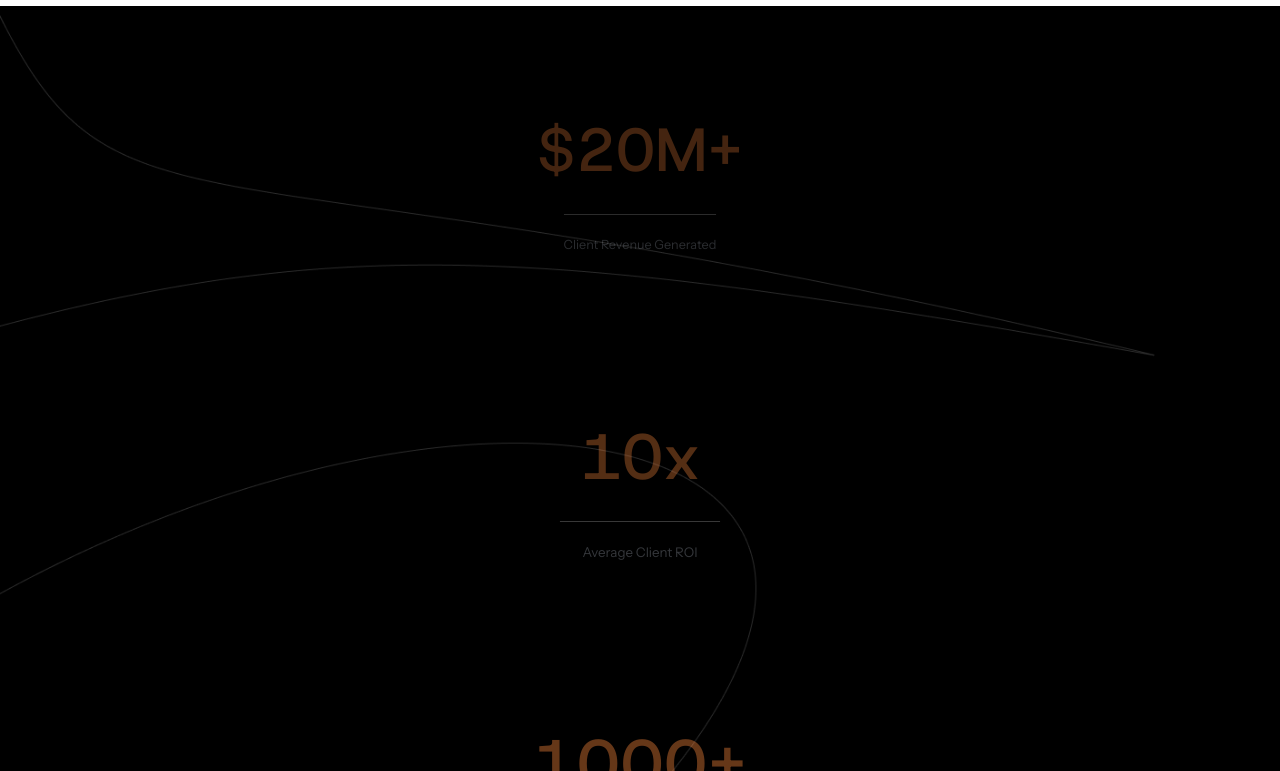
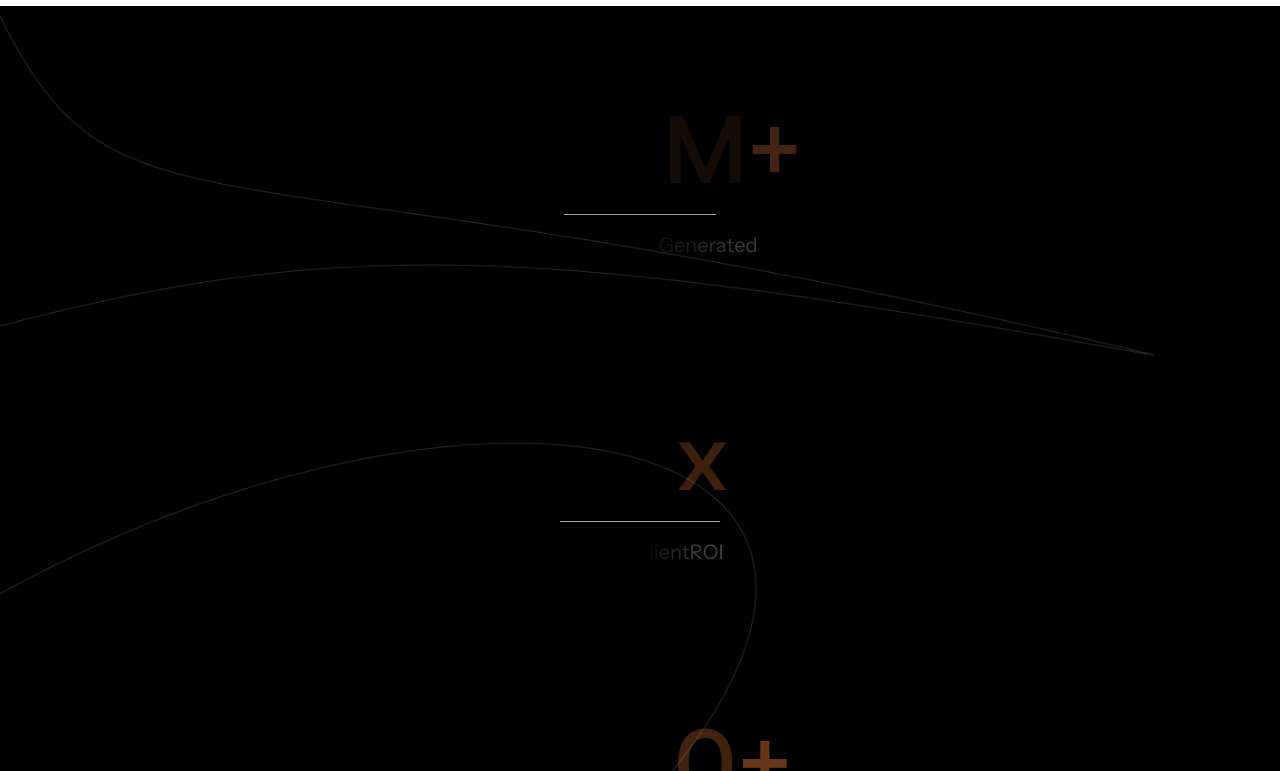
Before and after one commit to Digital-Six25/digital6, a Next.js app: page / in a window 1280 px wide. Shown: the part 969-1740 px from the top of the page. Built offline with nearby package versions, Linux system fonts and the light colour scheme.

Commit message:
stats section update

```diff
--- a/components/stats-section.tsx
+++ b/components/stats-section.tsx
@@ -47,30 +47,69 @@ export default function StatsSection() {
               [0.5, 1, 0.5]
             );
 
-            const opacity = useTransform(
-              scrollYProgress,
-              [0, 0.5, 1],
-              [0, 1, 0]
+            // Helper to get staggered opacity transforms for each letter
+            const getLetterOpacityTransforms = (length: number) => {
+              const transforms = [];
+              for (let i = 0; i < length; i++) {
+                const delayIn = i / (length * 2);
+                const delayOut = 0.5 + i / (length * 2);
+                transforms.push(
+                  useTransform(
+                    scrollYProgress,
+                    [delayIn, 0.5, delayOut + 0.1],
+                    [0, 1, 0]
+                  )
+                );
+              }
+              return transforms;
+            };
+
+            const valueLetters = stat.value.split("");
+            const valueOpacities = getLetterOpacityTransforms(
+              valueLetters.length
+            );
+
+            const labelLetters = stat.label.split("");
+            const labelOpacities = getLetterOpacityTransforms(
+              labelLetters.length
             );
 
             return (
               <div key={index} ref={ref} className="text-center">
+                <div
+                  style={{ scale }}
+                  className="text-6xl md:text-7xl lg:text-8xl font-medium font-host-grotesk mb-4 text-primary inline-block"
+                >
+                  {valueLetters.map((char, i) => (
+                    <motion.span
+                      key={i}
+                      style={{ opacity: valueOpacities[i] }}
+                      className="inline-block"
+                    >
+                      {char}
+                    </motion.span>
+                  ))}
+                </div>
+
                 <motion.div
-                  style={{ scale, opacity }}
-                  className="text-6xl md:text-7xl lg:text-8xl font-medium font-host-grotesk mb-4 text-primary"
-                >
-                  {stat.value}
-                </motion.div>
-                <motion.div
-                  style={{ scale, opacity }}
+                  style={{ scale }}
                   className="h-px w-60 bg-white mx-auto mb-4"
                 />
-                <motion.div
-                  style={{ scale, opacity }}
-                  className="text-gray-400 text-lg md:text-xl font-instrument-sans max-w-md mx-auto"
+
+                <div
+                  style={{ scale }}
+                  className="text-gray-400 text-lg md:text-xl font-instrument-sans max-w-md mx-auto inline-block"
                 >
-                  {stat.label}
-                </motion.div>
+                  {labelLetters.map((char, i) => (
+                    <motion.span
+                      key={i}
+                      style={{ opacity: labelOpacities[i] }}
+                      className="inline-block"
+                    >
+                      {char}
+                    </motion.span>
+                  ))}
+                </div>
               </div>
             );
           })}
```
